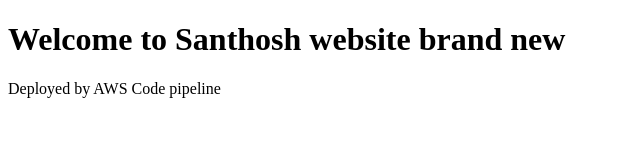
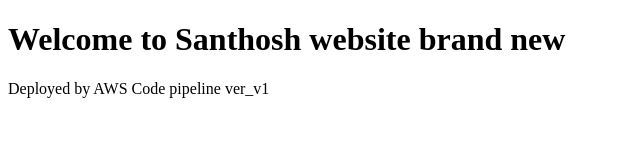
Before and after one commit to SanthoshSekar05/AWScodeDeploy, a plain HTML site: page AWSCodes/index.html in a window 1280 px wide. Shown: the full height of the page, 0-640 px from the left. Drawn offline with Linux system fonts and the light colour scheme.

Commit message:
Update index.html
updated version

```diff
--- a/AWSCodes/index.html
+++ b/AWSCodes/index.html
@@ -4,6 +4,6 @@
 </head>
 <body>
   <h1>Welcome to Santhosh website brand new </h1>
-  <p> Deployed by AWS Code pipeline</p>
+  <p> Deployed by AWS Code pipeline ver_v1</p>
 </body>
 </html>
```
